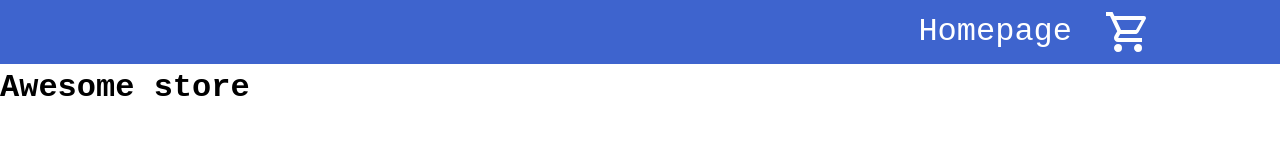
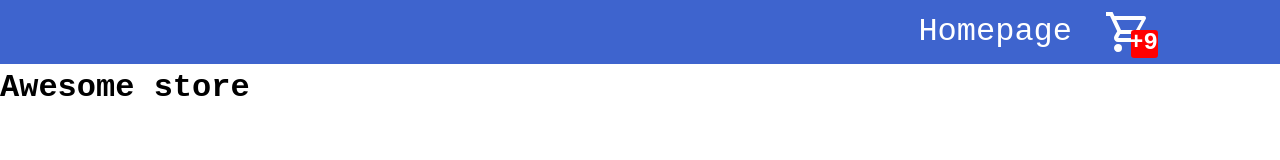
Before and after one commit to ziko1905/shopping-card, a React (Vite) app: page / in a window 1280 px wide. Shown: the top 160 px of the page. Built offline with nearby package versions, Linux system fonts and the light colour scheme; a web font is replaced by a local one.

Commit message:
Fix shopping card button styling details

```diff
--- a/src/App.jsx
+++ b/src/App.jsx
@@ -6,7 +6,7 @@ function App() {
 
   return (
     <>
-      <Navbar />
+      <Navbar itemsNum={"10"}/>
       <h1>Awesome store</h1>
       <Outlet />
     </>
--- a/src/components/Navbar.jsx
+++ b/src/components/Navbar.jsx
@@ -16,11 +16,9 @@ function ShoppingCartIcon({itemsNum=0}) {
         <Link to="/shopping-cart" className={styles["cart-div"]}>
             <img className={styles.cart} src={cartSrc} alt="Shopping cart displaying amount of items in cart" />
             {!!itemsNum && <div className={styles["product-num"]} aria-label="Number of items in cart">
-                <span>
-                    {itemsNum < 10
-                    ? itemsNum
-                    : "+9"}
-                </span>
+                {itemsNum < 10
+                ? <span>{itemsNum}</span>
+                : <span className={styles["product-overflow"]}>{"+9"}</span>}
             </div>}
         </Link>
     )
--- a/src/styles/Navbar.module.css
+++ b/src/styles/Navbar.module.css
@@ -48,3 +48,7 @@
   font-weight: 600;
   transform: translate(10%, -15%);
 }
+
+.product-num span.product-overflow {
+  transform: translate(-25%, -15%);
+}
```
